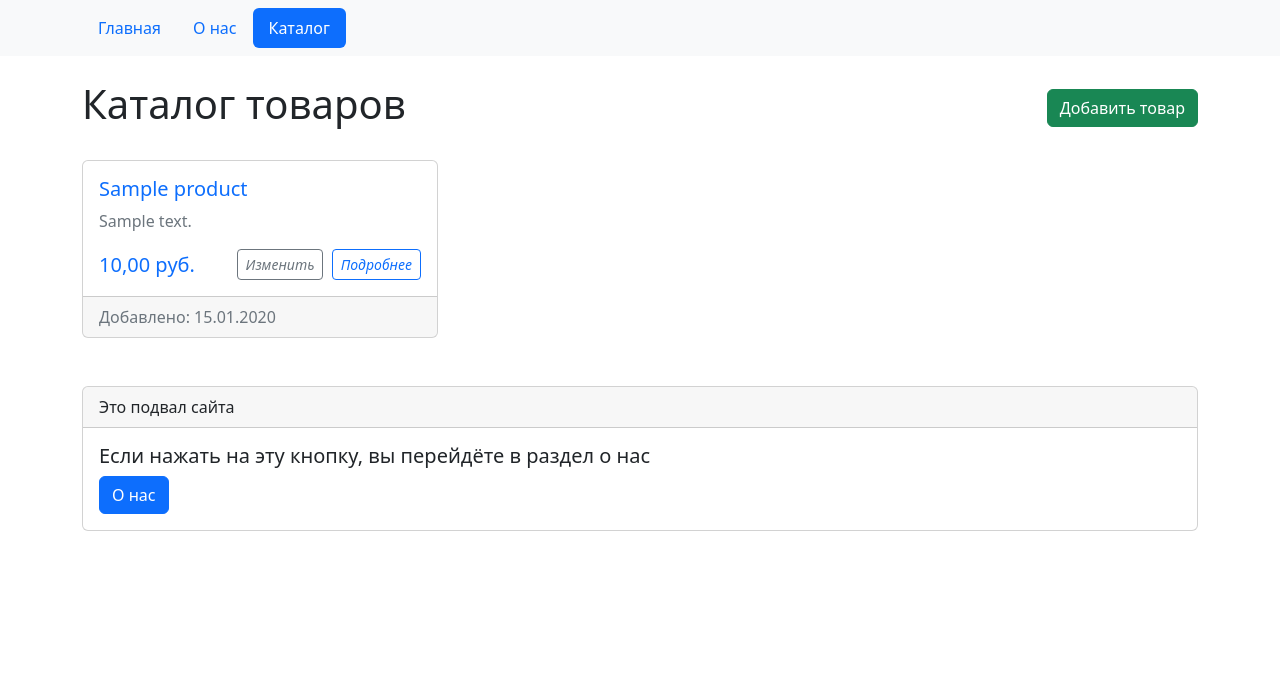
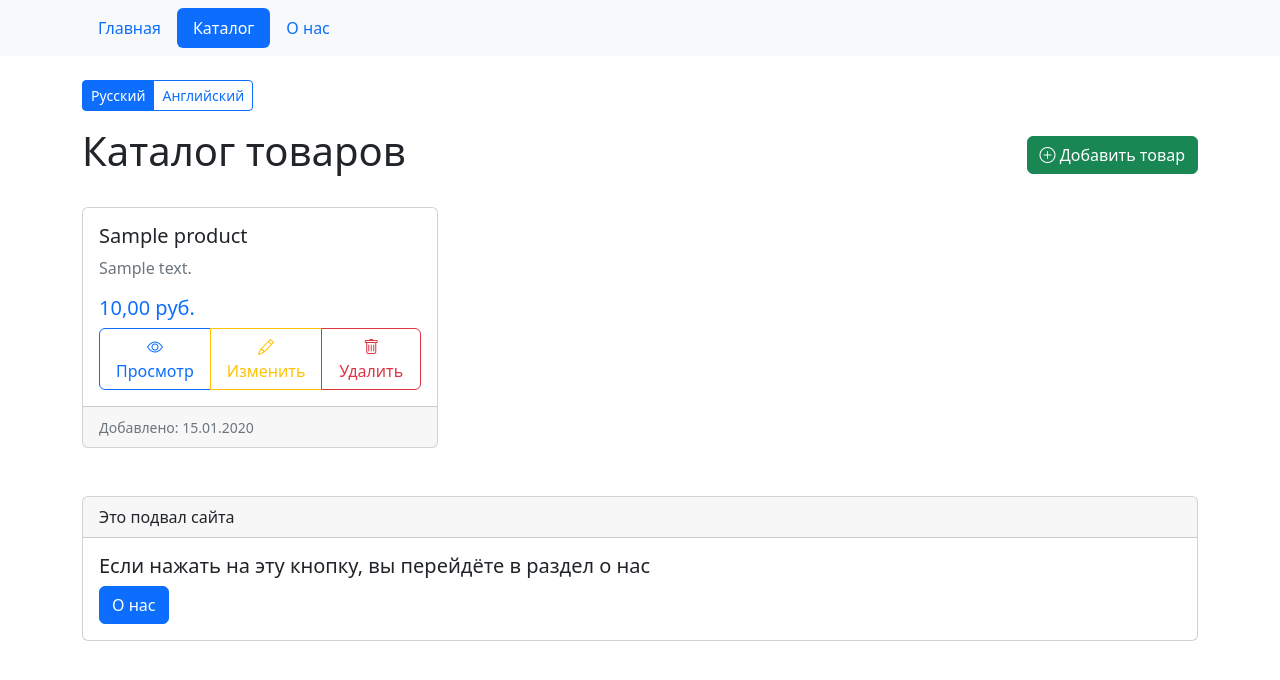
Before and after one commit to Sus-arch/WebPr, a Django app: page /catalog/ in a window 1280 px wide. Shown: the top 680 px of the page. Run offline with Django 5.2, Linux system fonts and the light colour scheme; tables that the repository leaves empty hold one stand-in row (values such as "Sample post"); some libraries are stand-ins or nearby versions.

Commit message:
add english language

```diff
--- a/mysite/catalog/views.py
+++ b/mysite/catalog/views.py
@@ -2,6 +2,7 @@ from django.shortcuts import render, get_object_or_404, redirect
 from django.contrib import messages
 from .models import Product
 from .forms import ProductForm
+from django.utils.translation import gettext_lazy as _
 
 
 def product_list(request):
@@ -19,10 +20,10 @@ def product_create(request):
         form = ProductForm(request.POST)
         if form.is_valid():
             product = form.save()
-            messages.success(request, f'Товар "{product.name}" успешно добавлен!')
+            messages.success(request, _('Товар "%(name)s" успешно добавлен!') % {'name': product.name})
             return redirect('catalog:product_detail', pk=product.pk)
         else:
-            messages.error(request, 'Пожалуйста, исправьте ошибки в форме.')
+            messages.error(request, _('Пожалуйста, исправьте ошибки в форме.'))
     else:
         form = ProductForm()
     return render(request, 'catalog/product_form.html', {'form': form})
@@ -34,10 +35,10 @@ def product_edit(request, pk):
         form = ProductForm(request.POST, instance=product)
         if form.is_valid():
             product = form.save()
-            messages.success(request, f'Товар "{product.name}" успешно обновлен!')
+            messages.success(request, _('Товар "%(name)s" успешно обновлен!') % {'name': product.name})
             return redirect('catalog:product_detail', pk=product.pk)
         else:
-            messages.error(request, 'Пожалуйста, исправьте ошибки в форме.')
+            messages.error(request, _('Пожалуйста, исправьте ошибки в форме.'))
     else:
         form = ProductForm(instance=product)
     return render(request, 'catalog/product_form.html', {'form': form, 'product': product})
@@ -48,6 +49,6 @@ def product_delete(request, pk):
     if request.method == 'POST':
         product_name = product.name
         product.delete()
-        messages.success(request, f'Товар "{product_name}" успешно удален!')
+        messages.success(request, _('Товар "%(name)s" успешно удален!') % {'name': product.name})
         return redirect('catalog:product_list')
     return render(request, 'catalog/product_confirm_delete.html', {'product': product})
--- a/mysite/mysite/urls.py
+++ b/mysite/mysite/urls.py
@@ -20,6 +20,7 @@ from django.contrib import admin
 from django.urls import path, include
 
 urlpatterns = [
+    path('i18n/', include('django.conf.urls.i18n')),
     path('admin/', admin.site.urls),
     path('', include('homepage.urls')),
     path('about/', include('about.urls')),
--- a/mysite/templates/about/index.html
+++ b/mysite/templates/about/index.html
@@ -1,5 +1,6 @@
 {% extends "base.html" %}
+{% load i18n static %}
 
 {% block content %}
-    <h1>Данный сайт является учебным проектом. Не судите строго :)</h1>
+    <h1>{% trans "Данный сайт является учебным проектом. Не судите строго :)" %}</h1>
 {% endblock %}
--- a/mysite/templates/base.html
+++ b/mysite/templates/base.html
@@ -1,10 +1,11 @@
+{% load i18n static %}
 <!DOCTYPE html>
-{% load static %}
-<html lang="ru">
+<html lang="{{ request.LANGUAGE_CODE }}">
 <head>
     <meta charset="utf-8">
     <meta name="viewport" content="width=device-width, initial-scale=1">
     <link href="{% static 'css/bootstrap.min.css' %}" rel="stylesheet">
+    <link rel="stylesheet" href="https://cdn.jsdelivr.net/npm/bootstrap-icons@1.10.0/font/bootstrap-icons.css">
     <link rel="apple-touch-icon" sizes="180x180" href="{% static 'img/apple-touch-icon.png' %}">
     <link rel="icon" type="image/png" sizes="32x32" href="{% static 'img/favicon-32x32.png' %}">
     <link rel="icon" type="image/png" sizes="16x16" href="{% static 'img/favicon-16x16.png' %}">
@@ -12,12 +13,13 @@
     <link rel="mask-icon" href="{% static 'img/safari-pinned-tab.svg' %}" color="#5bbad5">
     <meta name="msapplication-TileColor" content="#da532c">
     <meta name="theme-color" content="#ffffff">
-        <title>Интересный сайт</title>
+    <title>{% trans "Интересный сайт" %}</title>
 </head>
 <body>
     {% include "includes/header.html" %}
     <div class="container">
         <br>
+        {% include "includes/language_switcher.html" %}
         <main>
             {% block content %}{% endblock %}
         </main>
--- a/mysite/templates/catalog/product_form.html
+++ b/mysite/templates/catalog/product_form.html
@@ -1,4 +1,5 @@
 {% extends "base.html" %}
+{% load i18n static %}
 {% load static %}
 
 {% block content %}
@@ -7,7 +8,7 @@
         <div class="card">
             <div class="card-header">
                 <h2 class="mb-0">
-                    {% if product %}Редактировать товар{% else %}Добавить товар{% endif %}
+                    {% if product %}{% trans "Редактировать товар" %}{% else %}{% trans "Добавить товар" %}{% endif %}
                 </h2>
             </div>
             <div class="card-body">
--- a/mysite/templates/catalog/product_list.html
+++ b/mysite/templates/catalog/product_list.html
@@ -1,48 +1,48 @@
 {% extends "base.html" %}
-{% load static %}
+{% load i18n static %}
 
 {% block content %}
 <div class="row">
     <div class="col-12 d-flex justify-content-between align-items-center mb-4">
-        <h1>Каталог товаров</h1>
+        <h1>{% trans "Каталог товаров" %}</h1>
         <a href="{% url 'catalog:product_add' %}" class="btn btn-success">
-            <i class="bi bi-plus-circle"></i> Добавить товар
+            <i class="bi bi-plus-circle"></i> {% trans "Добавить товар" %}
         </a>
     </div>
 </div>
 
 <div class="row">
     {% for product in products %}
-    <div class="col-md-4 mb-4">
+    <div class="col-md-6 col-lg-4 mb-4">
         <div class="card h-100">
             <div class="card-body">
-                <h5 class="card-title">
-                    <a href="{% url 'catalog:product_detail' pk=product.pk %}" class="text-decoration-none">
-                        {{ product.name }}
+                <h5 class="card-title">{{ product.name }}</h5>
+                <p class="card-text text-muted">{{ product.description|truncatewords:15 }}</p>
+                <div class="d-flex justify-content-between align-items-center mb-2">
+                    <span class="h5 mb-0 text-primary">{% blocktrans with price=product.price %}{{ price }} руб.{% endblocktrans %}</span>
+                </div>
+
+                <div class="btn-group w-100" role="group">
+                    <a href="{% url 'catalog:product_detail' pk=product.pk %}" class="btn btn-outline-primary">
+                        <i class="bi bi-eye"></i> {% trans "Просмотр" %}
                     </a>
-                </h5>
-                <p class="card-text text-muted">{{ product.description|truncatewords:15 }}</p>
-                <div class="d-flex justify-content-between align-items-center">
-                    <span class="h5 mb-0 text-primary">{{ product.price }} руб.</span>
-                    <div>
-                        <a href="{% url 'catalog:product_edit' pk=product.pk %}" class="btn btn-sm btn-outline-secondary me-1">
-                            <i class="bi bi-pencil">Изменить</i>
-                        </a>
-                        <a href="{% url 'catalog:product_detail' pk=product.pk %}" class="btn btn-sm btn-outline-primary">
-                            <i class="bi bi-eye">Подробнее</i>
-                        </a>
-                    </div>
+                    <a href="{% url 'catalog:product_edit' pk=product.pk %}" class="btn btn-outline-warning">
+                        <i class="bi bi-pencil"></i> {% trans "Изменить" %}
+                    </a>
+                    <a href="{% url 'catalog:product_delete' pk=product.pk %}" class="btn btn-outline-danger">
+                        <i class="bi bi-trash"></i> {% trans "Удалить" %}
+                    </a>
                 </div>
             </div>
             <div class="card-footer text-muted">
-                Добавлено: {{ product.created_at|date:"d.m.Y" }}
+                <small>{% blocktrans with created_at=product.created_at|date:"d.m.Y" %}Добавлено: {{ created_at }}{% endblocktrans %}</small>
             </div>
         </div>
     </div>
     {% empty %}
     <div class="col-12">
         <div class="alert alert-info" role="alert">
-            Товаров пока нет. <a href="{% url 'catalog:product_add' %}" class="alert-link">Добавить первый товар</a>.
+            {% trans "Товаров пока нет." %} <a href="{% url 'catalog:product_add' %}" class="alert-link">{% trans "Добавить первый товар" %}</a>.
         </div>
     </div>
     {% endfor %}
--- a/mysite/templates/homepage/index.html
+++ b/mysite/templates/homepage/index.html
@@ -1,9 +1,9 @@
 {% extends "base.html" %}
-
+{% load i18n static %}
 {% load static %}
 
 {% block content %}
-    <h1>Это главная страница (´• ω •)</h1>
+    <h1>{% trans "Это главная страница" %} (´• ω •)</h1>
     <img src="{% static 'img/cat.jpg' %}" style="width: 50%; height: 50%" alt="тут должен был быть котик, но он исчез">
     <hr>
 {% endblock %}
--- a/mysite/templates/includes/footer.html
+++ b/mysite/templates/includes/footer.html
@@ -1,11 +1,12 @@
+{% load i18n %}
 <footer>
     <div class="card">
         <div class="card-header">
-        Это подвал сайта
+            {% trans "Это подвал сайта" %}
         </div>
         <div class="card-body">
-            <h5 class="card-title">Если нажать на эту кнопку, вы перейдёте в раздел о нас</h5>
-            <a href="{% url 'about:description' %}" class="btn btn-primary">О нас</a>
+            <h5 class="card-title">{% trans "Если нажать на эту кнопку, вы перейдёте в раздел о нас" %}</h5>
+            <a href="{% url 'about:description' %}" class="btn btn-primary">{% trans "О нас" %}</a>
         </div>
     </div>
 </footer>
--- a/mysite/templates/includes/header.html
+++ b/mysite/templates/includes/header.html
@@ -1,11 +1,12 @@
+{% load i18n %}
 <header>
     <nav class="navbar navbar-expand-lg bg-light">
         {% with request.resolver_match.view_name as view_name %}
             <div class="container">
                 <nav class="nav nav-pills nav-justified">
-                    <a class="{% if view_name == 'homepage:home' %}nav-item nav-link active {% else %} nav-item nav-link {% endif %}" href="{% url 'homepage:home' %}">Главная</a>
-                    <a class="{% if view_name == 'about:description' %}nav-item nav-link active {% else %} nav-item nav-link {% endif %}" href="{% url 'about:description' %}">О нас</a>
-                    <a class="{% if view_name == 'catalog:product_list' %}nav-item nav-link active {% else %} nav-item nav-link {% endif %}" href="{% url 'catalog:product_list' %}">Каталог</a>
+                    <a class="{% if view_name == 'homepage:home' %}nav-item nav-link active {% else %} nav-item nav-link {% endif %}" href="{% url 'homepage:home' %}">{% trans "Главная" %}</a>
+                    <a class="{% if view_name == 'catalog:product_list' %}nav-item nav-link active {% else %} nav-item nav-link {% endif %}" href="{% url 'catalog:product_list' %}">{% trans "Каталог" %}</a>
+                    <a class="{% if view_name == 'about:description' %}nav-item nav-link active {% else %} nav-item nav-link {% endif %}" href="{% url 'about:description' %}">{% trans "О нас" %}</a>
                 </nav>
             </div>
         {% endwith %}
--- /dev/null
+++ b/mysite/templates/includes/language_switcher.html
@@ -0,0 +1,17 @@
+{% load i18n %}
+<div class="language-switcher mb-3">
+    <form action="{% url 'set_language' %}" method="post" class="d-inline">
+        {% csrf_token %}
+        <input name="next" type="hidden" value="{{ redirect_to }}">
+        <div class="btn-group" role="group" aria-label="{% trans 'Переключение языка' %}">
+            {% get_current_language as LANGUAGE_CODE %}
+            {% get_available_languages as LANGUAGES %}
+            {% for lang_code, lang_name in LANGUAGES %}
+                <button type="submit" name="language" value="{{ lang_code }}"
+                        class="btn btn-sm {% if lang_code == LANGUAGE_CODE %}btn-primary{% else %}btn-outline-primary{% endif %}">
+                    {{ lang_name }}
+                </button>
+            {% endfor %}
+        </div>
+    </form>
+</div>
```
Also changed, not shown: mysite/catalog/forms.py (+7 -1 lines), mysite/catalog/models.py (+6 -6 lines), mysite/mysite/settings.py (+17 -1 lines), mysite/templates/catalog/product_confirm_delete.html (+5 -4 lines), mysite/templates/catalog/product_detail.html (+8 -7 lines), mysite/locale/en/LC_MESSAGES/django.po (added). Lines whose indentation alone changed are shown as unchanged.
